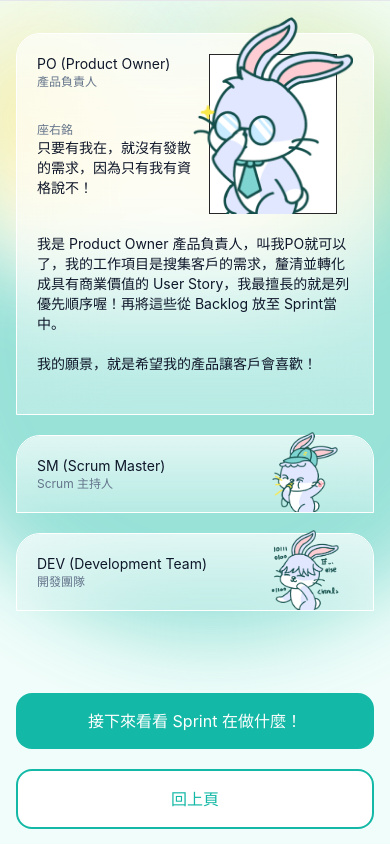
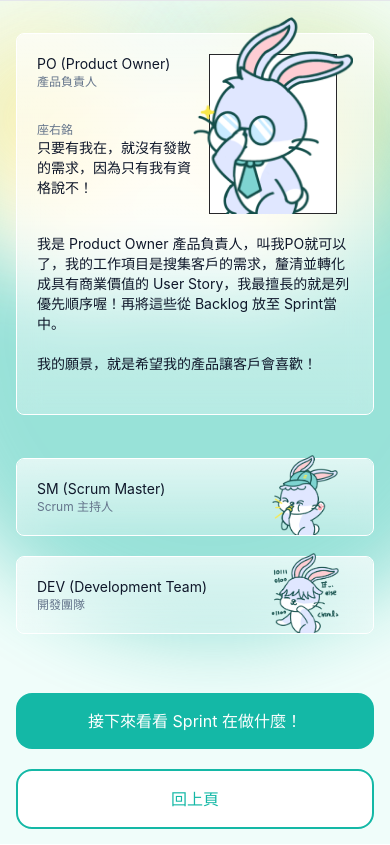
Before and after one commit to alphatero/f2e_scrum_frontend, a React (Create React App) app: page /introduction/role in a window 390 px wide. Built offline with nearby package versions, Linux system fonts and the light colour scheme.

Commit message:
feat: 🎸 調整外框高度來讓閉合的動畫觸發

```diff
--- a/src/components/introduction/Role/ItemContainer.jsx
+++ b/src/components/introduction/Role/ItemContainer.jsx
@@ -1,17 +1,19 @@
 import clsx from 'clsx';
 import { BlurBlockBg } from '../../BlurBlockBg';
 
-export function ItemContainer({ children, onClick }) {
+export function ItemContainer({ children, onClick, openState }) {
   return (
     <div
       className={clsx(
+        openState ? 'h-[405px] md:h-[375px]' : 'h-[78px] md:h-[126px]',
+        'transition-height duration-300 ease-linear',
         'grid grid-flow-row auto-rows-max',
         'rounded-lg mb-5 cursor-pointer',
       )}
       onClick={onClick}
       aria-hidden="true"
     >
-      <BlurBlockBg styleType="BlurBlockB">
+      <BlurBlockBg type="B">
         {children}
       </BlurBlockBg>
     </div>
--- a/src/components/introduction/Role/ItemHeaderImg.jsx
+++ b/src/components/introduction/Role/ItemHeaderImg.jsx
@@ -4,7 +4,7 @@ export function ItemHeaderImg({ card, openState }) {
   return (
     <div className="flex-none">
       <div className={clsx(
-        'relative transition-all duration-500 ease-linear',
+        'relative transition-all duration-300 ease-linear',
         openState ? 'w-40 h-40' : 'w-24 md:w-28',
       )}
       >
--- a/src/views/introduction/Role.jsx
+++ b/src/views/introduction/Role.jsx
@@ -22,6 +22,7 @@ export function Role() {
         cards.map((card, idx) => (
           <ItemContainer
             key={`card_${card.id}`}
+            openState={isOpenObj[`card_${idx}`]}
             onClick={() => {
               setIsOpenObj({
                 card_0: false,
```
